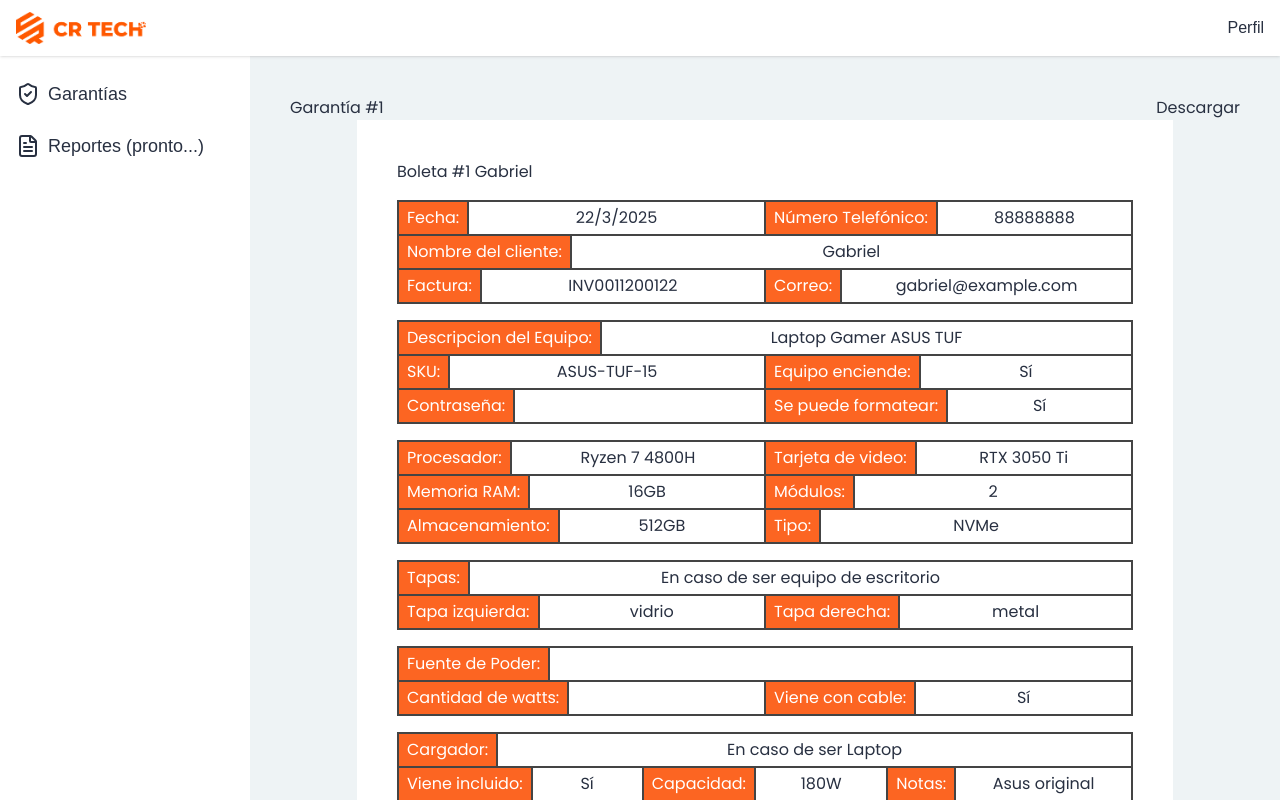
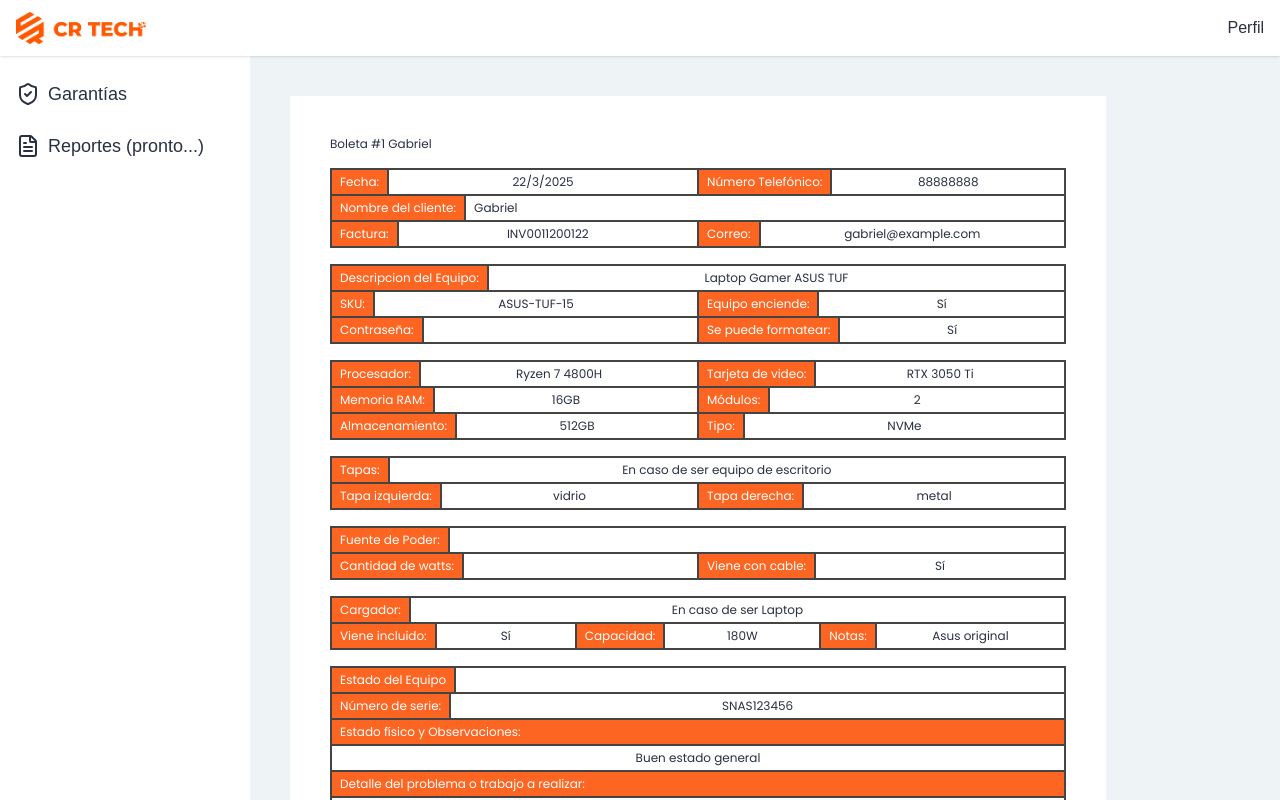
Before and after one commit to byronjvh/garantias, a Next.js app: page /dashboard/garantias/1 in a window 1280 px wide. Built offline with nearby package versions, Linux system fonts and the light colour scheme.

Commit message:
UPD: abstrac download function

```diff
--- a/app/dashboard/garantias/[id]/components/Warranty.tsx
+++ b/app/dashboard/garantias/[id]/components/Warranty.tsx
@@ -1,7 +1,4 @@
-"use client"
 import { Warranty as WarrantyType } from "@/types"
-import html2pdf from "html2pdf.js"
-import { useRef } from "react"
 
 type Props = {
     id: string,
@@ -9,33 +6,16 @@
 }
 
 export default function Warranty({ id, warranty }: Props) {
-    const ref = useRef<HTMLDivElement>(document.createElement("div"))
-
-    const descargarPDF = async () => {
-        let opt = {
-            filename: `Garantía_${warranty.nombre}.pdf`,
-            image: { type: "webp" as const, quality: 1 },
-            html2canvas: { scale: 3 },
-            jsPDF: { unit: "in", format: "letter", orientation: "portrait" as const }
-        };
-        html2pdf().set(opt).from(ref.current).save()
-    }
-
 
     return (
-        <>
-            <div className="flex justify-between">
-                <p>Garantía #{id}</p>
-                <button onClick={descargarPDF}>Descargar</button>
-            </div>
-            <div ref={ref} id="pdf" className="h-[11in] max-w-[8.5in] bg-white mx-auto flex flex-col gap-4 p-10">
+        <div id="pdf" className="h-[11in] w-[8.5in] bg-white flex flex-col gap-4 p-10 text-xs">
             <h1>Boleta #{id} {warranty?.nombre}</h1>
             <section className="">
                 <div className="flex row">
                     <div className="flex-1 flex column"><p className="label">Fecha:</p> <p className="value">{warranty?.fecha}</p></div>
                     <div className="flex-1 flex column"><p className="label">Número Telefónico:</p> <p className="value">{warranty?.telefono}</p></div>
                 </div>
-                    <div className="flex row"><p className="label">Nombre del cliente:</p> <p className="value">{warranty?.nombre}</p></div>
+                <div className="flex row"><p className="label">Nombre del cliente:</p> <p className="value name">{warranty?.nombre}</p></div>
                 <div className="flex row">
                     <div className="flex-1 flex column"><p className="label">Factura:</p> <p className="value">{warranty?.factura}</p></div>
                     <div className="flex-1 flex column"><p className="label">Correo:</p> <p className="value">{warranty?.correo}</p></div>
@@ -104,6 +84,5 @@
                 </div>
             </section>
         </div>
-        </>
     )
 }
```
Lines whose indentation alone changed are shown as unchanged.
